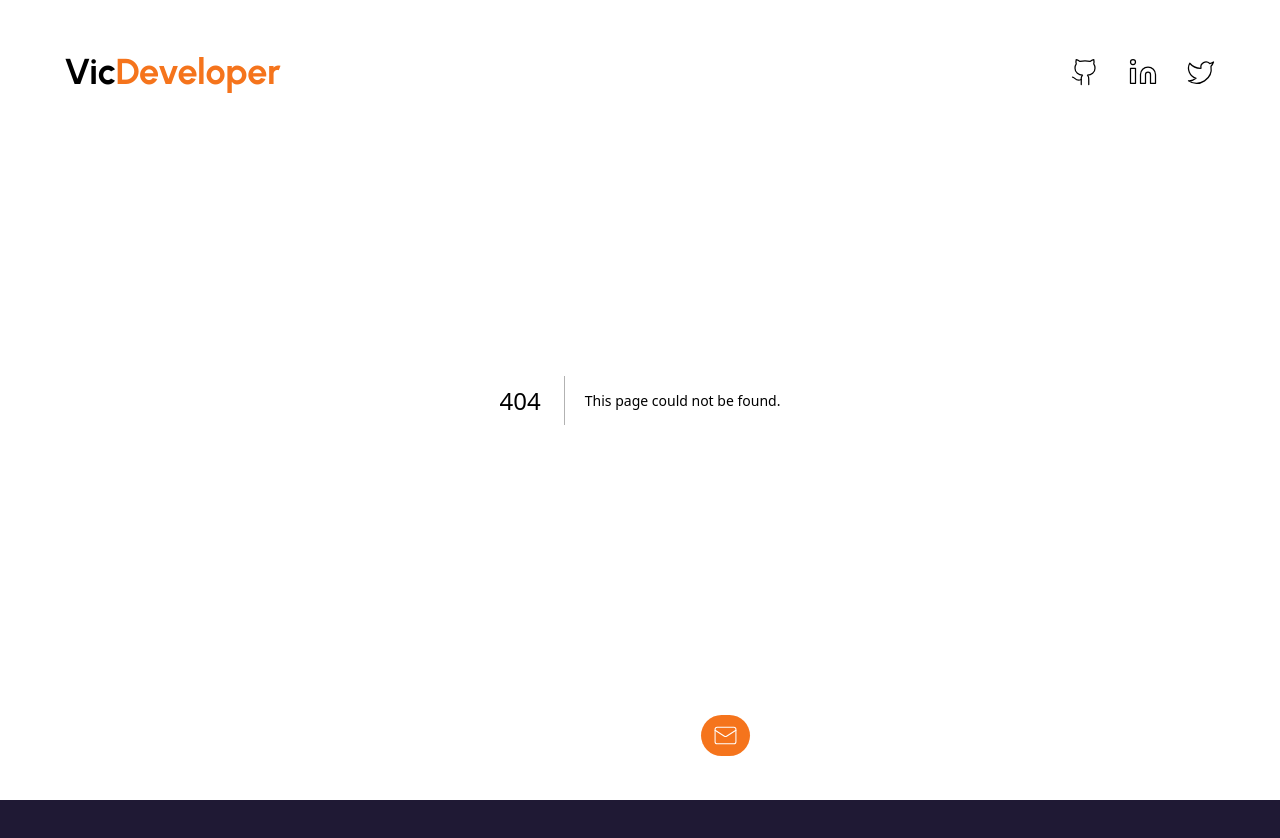
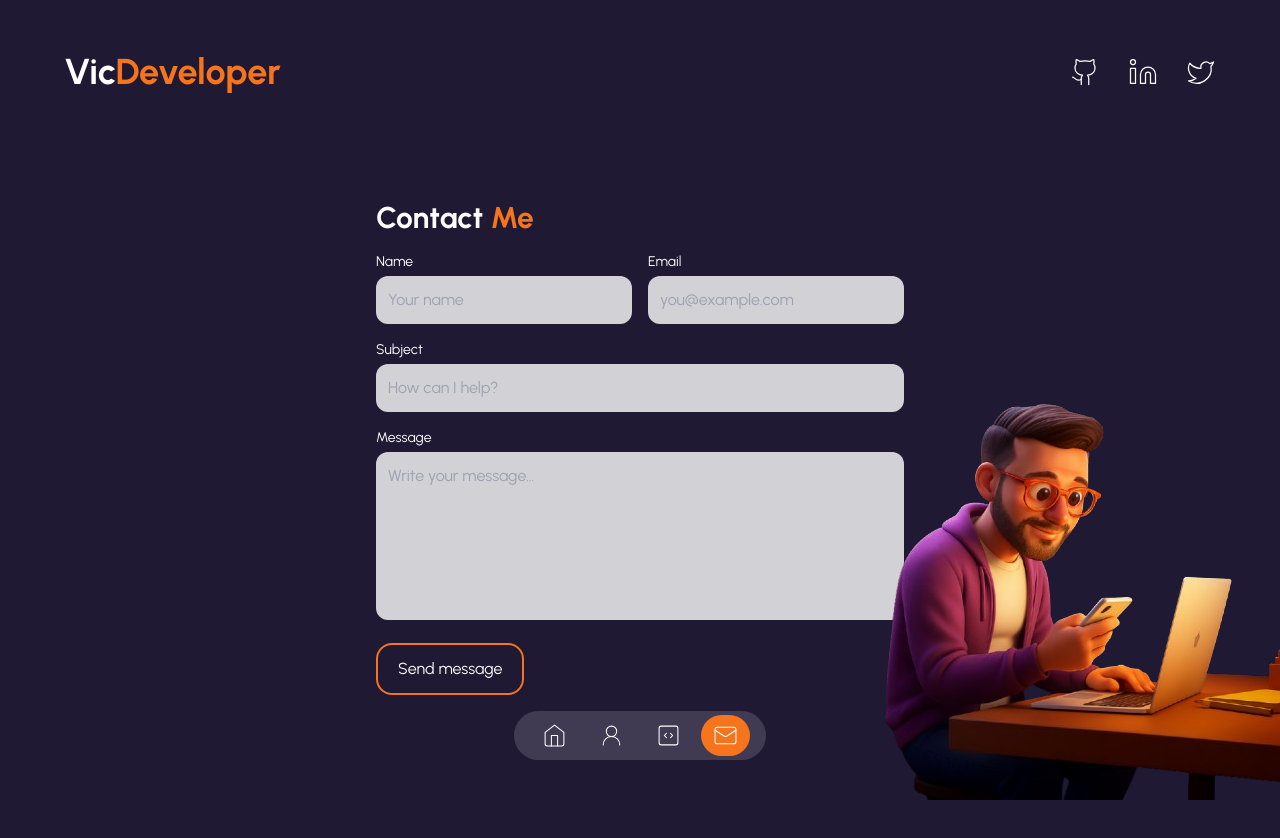
Before and after one commit to bukaro8/portfolio-next, a Next.js app: page /contact in a window 1280 px wide. Before the commit this address had no page. Shown: the top 838 px of the page. Before the commit the page ends 800 px from the top, so only its background shows below. Built offline with nearby package versions, Linux system fonts and the light colour scheme.

Commit message:
contact created

```diff
--- /dev/null
+++ b/app/(routes)/contact/page.tsx
@@ -0,0 +1,104 @@
+import { Avatar } from '@/components/avatar';
+import ContainerPage from '@/components/container-page';
+
+import TransitionPage from '@/components/transition-page';
+
+export default function ContactPage() {
+	return (
+		<>
+			<TransitionPage />
+			<ContainerPage>
+				<Avatar />
+				<main className='flex items-start justify-center  bg-transparent'>
+					<form
+						action='https://api.web3forms.com/submit'
+						method='POST'
+						className='w-full max-w-xl space-y-4 p-6 rounded-2xl '
+					>
+						{/* REQUIRED: your Web3Forms access key */}
+						<input
+							type='hidden'
+							name='access_key'
+							value='052a2bc3-9e83-4749-a29f-60f669d38cb7'
+						/>
+
+						{/* Optional: Redirect after success */}
+						<input
+							type='hidden'
+							name='redirect'
+							value='https://www.vicdeveloper.co.uk/thank-you'
+						/>
+
+						{/* Anti-spam honeypot (leave hidden) */}
+						<input
+							type='checkbox'
+							name='botcheck'
+							tabIndex={-1}
+							className='hidden'
+							aria-hidden='true'
+						/>
+
+						<h1 className='text-3xl font-bold'>
+							Contact <span className='text-secondary'>Me</span>
+						</h1>
+
+						<div className='grid gap-4 md:grid-cols-2'>
+							<div>
+								<label className='block mb-1 text-sm'>Name</label>
+								<input
+									type='text'
+									name='name'
+									required
+									className='w-full rounded-xl bg-white/80 text-black p-3 outline-none'
+									placeholder='Your name'
+								/>
+							</div>
+							<div>
+								<label className='block mb-1 text-sm'>Email</label>
+								<input
+									type='email'
+									name='email'
+									required
+									className='w-full rounded-xl bg-white/80 text-black p-3 outline-none'
+									placeholder='you@example.com'
+								/>
+							</div>
+						</div>
+
+						<div>
+							<label className='block mb-1 text-sm'>Subject</label>
+							<input
+								type='text'
+								name='subject'
+								className='w-full rounded-xl bg-white/80 text-black p-3 outline-none'
+								placeholder='How can I help?'
+							/>
+						</div>
+
+						<div>
+							<label className='block mb-1 text-sm'>Message</label>
+							<textarea
+								name='message'
+								required
+								rows={6}
+								className='w-full rounded-xl bg-white/80 text-black p-3 outline-none'
+								placeholder='Write your message…'
+							/>
+						</div>
+
+						<button
+							type='submit'
+							className='px-5 py-3 rounded-2xl border-2 border-secondary hover:shadow-xl hover:shadow-secondary transition'
+						>
+							Send message
+						</button>
+
+						{/* Optional: where to send a copy */}
+						{/* <input type="hidden" name="from_name" value="Portfolio Contact Form" /> */}
+						{/* <input type="hidden" name="replyto" value="you@vicdeveloper.co.uk" /> */}
+					</form>
+				</main>
+			</ContainerPage>
+		</>
+	);
+}
--- /dev/null
+++ b/app/(routes)/thank-you/page.tsx
@@ -0,0 +1,46 @@
+import type { Metadata } from 'next';
+import Link from 'next/link';
+
+import TransitionPage from '@/components/transition-page';
+import ContainerPage from '@/components/container-page';
+
+export const metadata: Metadata = {
+	title: 'Thank you | Victor Ramirez',
+	robots: { index: false, follow: false },
+};
+
+export default function ThankYouPage() {
+	return (
+		<>
+			<TransitionPage />
+			<ContainerPage>
+				<main className='min-h-[70vh] flex items-start justify-center p-6 bg-transparent'>
+					<div className='max-w-md text-center'>
+						<h1 className='text-3xl md:text-4xl font-bold'>
+							Thanks! <span className='text-secondary'>Message sent</span>
+						</h1>
+						<p className='mt-4 opacity-80'>
+							I’ll get back to you as soon as possible. If it’s urgent, feel
+							free to reach out on my socials.
+						</p>
+
+						<div className='mt-8 flex items-center justify-center gap-3'>
+							<Link
+								href='/'
+								className='px-5 py-3 rounded-2xl border-2 border-secondary hover:shadow-xl hover:shadow-secondary transition'
+							>
+								Back to Home
+							</Link>
+							<Link
+								href='/portfolio'
+								className='px-5 py-3 rounded-2xl border-2 border-white/30 hover:shadow-xl hover:shadow-white/40 transition'
+							>
+								View Projects
+							</Link>
+						</div>
+					</div>
+				</main>
+			</ContainerPage>
+		</>
+	);
+}
```
